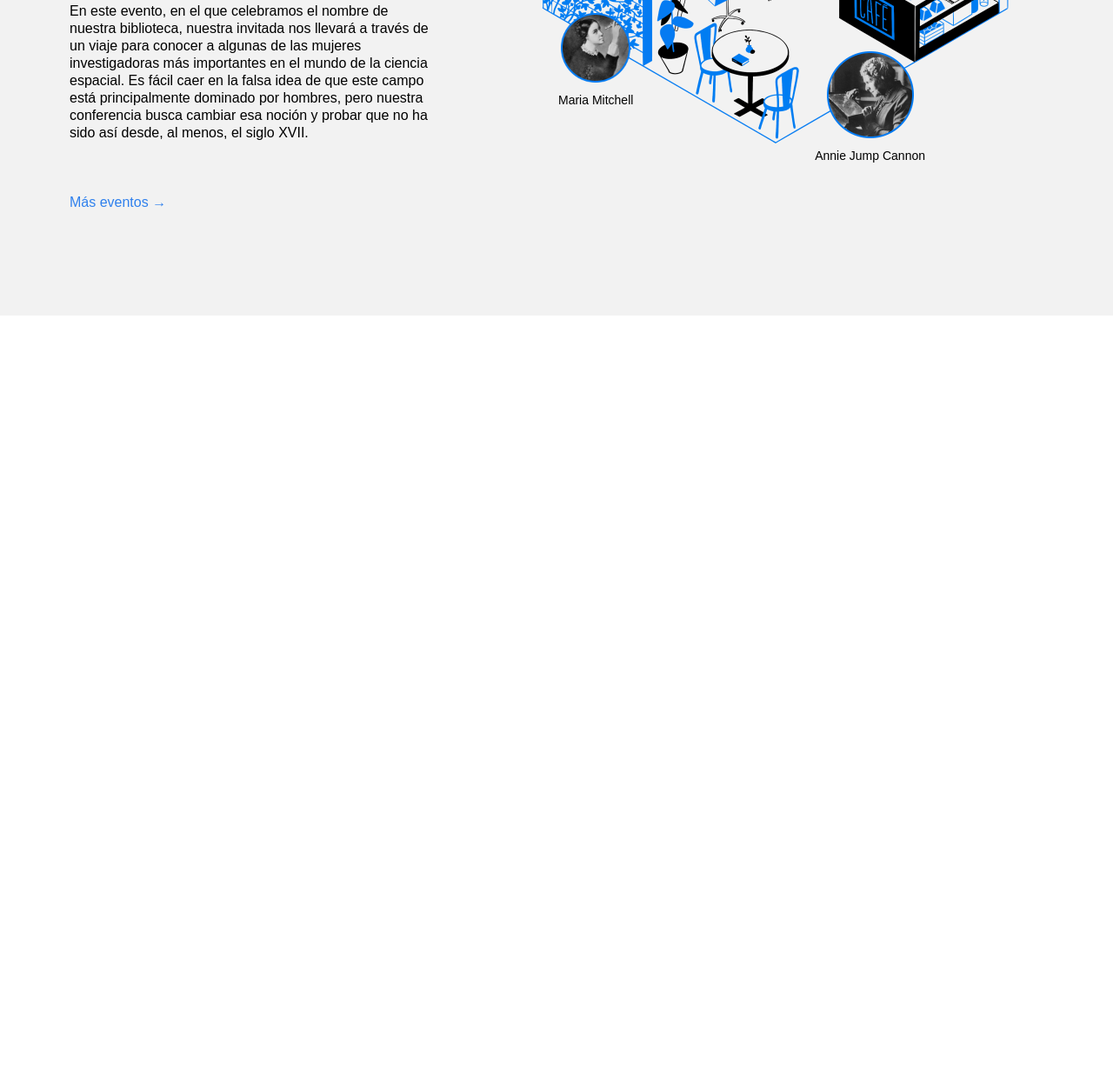
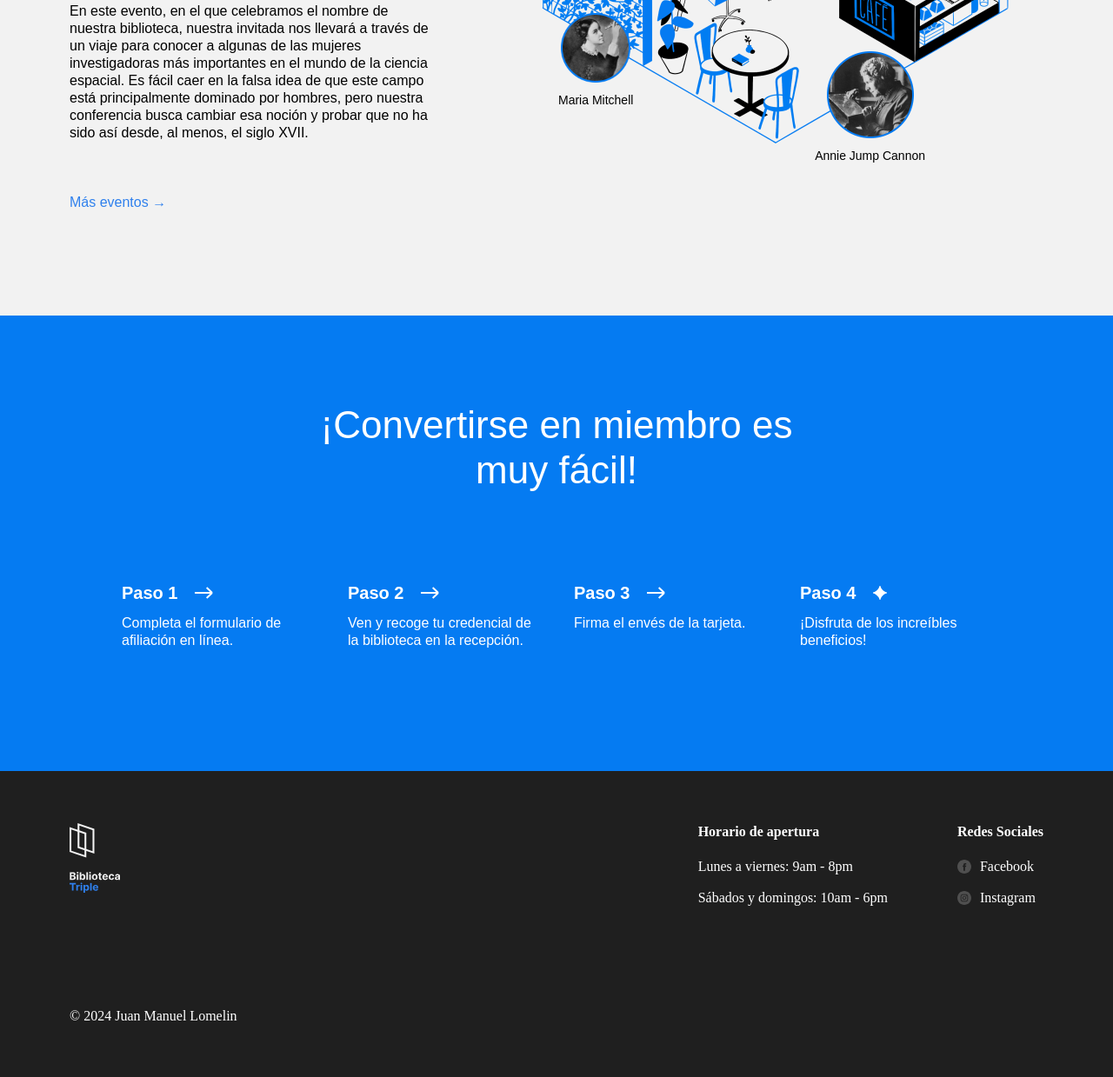
Before and after one commit to dkjmlr19/Triple_Peaks_Library, a plain HTML site: page index.html in a window 1280 px wide. Shown: the part 2575-3814 px from the top of the page at 87% size. Before the commit the page ends 2938 px from the top, so only its background shows below. Drawn offline with Linux system fonts and the light colour scheme.

Commit message:
Nueva actualización de mi proyecto

```diff
--- a/index.html
+++ b/index.html
@@ -30,10 +30,10 @@
               <a href="#events" class="nav__link">Eventos</a>
             </li>
             <li>
-              <a href="#" class="nav__link">Conviértete en miembro</a>
+              <a href="#membership" class="nav__link">Conviértete en miembro</a>
             </li>
             <li>
-              <a href="#" class="nav__link">Contactos</a>
+              <a href="#footer" class="nav__link">Contactos</a>
             </li>
           </ul>
         </nav>
@@ -231,7 +231,108 @@
             </div>
           </div>
         </section>
+        <section id="membership" class="membership">
+          <h2 class="membership__title">
+            ¡Convertirse en miembro es muy fácil!
+          </h2>
+          <ul class="membership__steps">
+            <li class="step">
+              <h3 class="step__title">
+                Paso 1
+                <img
+                  src="./images/icon_step_forward.svg"
+                  alt="icon forward"
+                  class="step__icon"
+                />
+              </h3>
+              <p class="step__description">
+                Completa el formulario de afiliación en línea.
+              </p>
+            </li>
+            <li class="step">
+              <h3 class="step__title">
+                Paso 2
+                <img
+                  src="./images/icon_step_forward.svg"
+                  alt="icon forward"
+                  class="step__icon"
+                />
+              </h3>
+              <p class="step__description">
+                Ven y recoge tu credencial de la biblioteca en la recepción.
+              </p>
+            </li>
+            <li class="step">
+              <h3 class="step__title">
+                Paso 3
+                <img
+                  src="./images/icon_step_forward.svg"
+                  alt="icon forward"
+                  class="step__icon"
+                />
+              </h3>
+              <p class="step__description">Firma el envés de la tarjeta.</p>
+            </li>
+            <li class="step">
+              <h3 class="step__title">
+                Paso 4
+                <img
+                  src="./images/icon_step_finish.svg"
+                  alt="icon finish"
+                  class="step__icon"
+                />
+              </h3>
+              <p class="step__description">
+                ¡Disfruta de los increíbles beneficios!
+              </p>
+            </li>
+          </ul>
+        </section>
       </main>
     </div>
+    <footer id="footer" class="footer">
+      <div class="footer__columns">
+        <div class="footer__column">
+          <img
+            src="./images/logo_white.svg"
+            alt="Logotipo footer de la Biblioteca Triple Peaks"
+            class="footer__logo"
+          />
+        </div>
+        <div class="footer__column footer__column_content_hours">
+          <h3 class="footer__column-heading">Horario de apertura</h3>
+          <ul class="footer__list">
+            <li class="footer__list-item">Lunes a viernes: 9am - 8pm</li>
+            <li class="footer__list-item">Sábados y domingos: 10am - 6pm</li>
+          </ul>
+        </div>
+        <div class="footer__column footer__column_content_social">
+          <h3 class="footer__column-heading">Redes Sociales</h3>
+          <ul class="footer__list">
+            <li class="footer__list-item">
+              <a href="#" class="footer__column-link">
+                <img
+                  src="./images/facebook_white.svg"
+                  alt="Facebook Logo"
+                  class="footer__social-icon"
+                />
+                Facebook</a
+              >
+            </li>
+            <li class="footer__list-item">
+              <a href="#" class="footer__column-link">
+                <img
+                  src="./images/instagram_white.svg"
+                  alt="Instagram Logo"
+                  class="footer__social-icon"
+                />
+                Instagram</a
+              >
+            </li>
+          </ul>
+        </div>
+      </div>
+      <p class="footer__copyright">&copy; 2024 Juan Manuel Lomelin</p>
+    </footer>
   </body>
 </html>
--- a/styles/style.css
+++ b/styles/style.css
@@ -300,3 +300,117 @@
   font-size: 14px;
   margin: 0;
 }
+.membership {
+  padding: 100px 0 140px;
+  background-color: #057bf2;
+  color: #ffffff;
+}
+
+.membership__title {
+  max-width: 574px;
+  margin: 0 auto;
+  text-align: center;
+  font-size: 44px;
+  font-weight: 500;
+  line-height: 52px;
+}
+
+.membership__steps {
+  list-style-type: none;
+  padding: 0;
+  margin: 100px 0 0;
+  display: flex;
+  /* Agrega estilos */
+  flex-direction: row;
+  justify-content: center;
+  column-gap: 40px;
+}
+
+.step {
+  /* Agrega estilos */
+  flex-basis: 220px;
+}
+
+.step__title {
+  margin: 0;
+  font-size: 20px;
+  line-height: 30px;
+  font-weight: 700;
+  display: flex;
+  align-items: center;
+}
+
+.step__icon {
+  margin-left: 20px;
+}
+
+.step__description {
+  margin: 10px 0 0;
+}
+
+.footer {
+  box-sizing: border-box;
+  background-color: #1f1f1f;
+  color: #fff;
+  font-size: 16px;
+  line-height: 20px;
+  padding: 60px 80px 60px 80px;
+}
+
+.footer__columns {
+  display: flex;
+  justify-content: space-between;
+}
+
+.footer__column_content_hours {
+  margin-left: auto;
+}
+
+.footer__column_content_social {
+  margin-left: 80px;
+}
+
+.footer__logo {
+  width: 58px;
+  height: 80px;
+}
+
+.footer__column-heading {
+  color: #ffffff;
+  font-size: 16px;
+  line-height: 20px;
+  margin-top: 0;
+  margin-bottom: 20px;
+}
+
+.footer__list {
+  /* El siguiente código elimina los estilos predeterminados del navegador para las listas */
+  list-style-type: none;
+  padding: 0;
+  margin: 0;
+}
+
+.footer__list-item {
+  font-size: 16px;
+  line-height: 20px;
+  margin: 0 0 16px;
+}
+
+.footer__column-link {
+  color: white;
+  font-size: 16px;
+  line-height: 20px;
+  text-decoration: none;
+  display: flex;
+  align-items: center;
+}
+
+.footer__social-icon {
+  height: 16px;
+  width: 16px;
+  margin-right: 10px;
+}
+
+.footer__copyright {
+  margin: 100px 0 0 0;
+}
```
